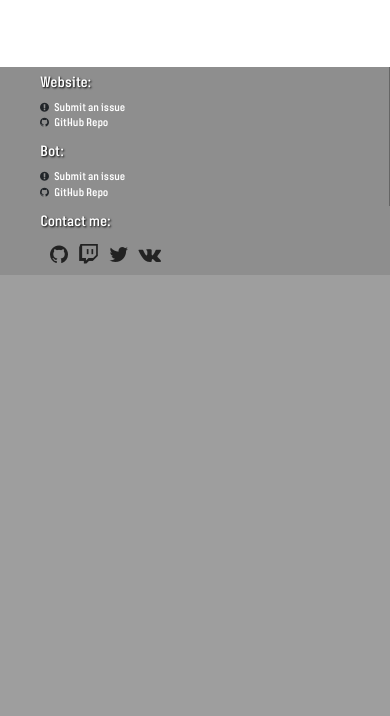
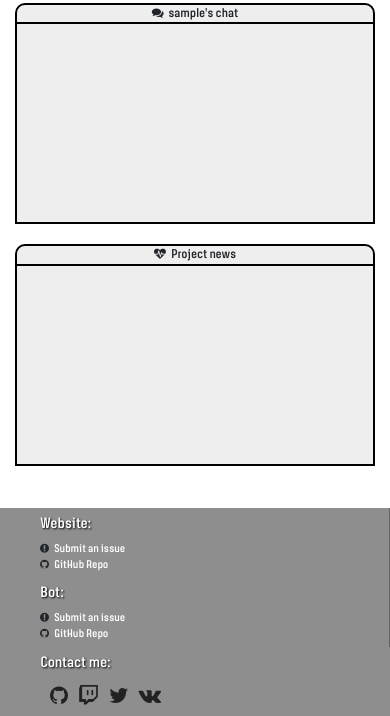
Before and after one commit to ipriver/0x71aBot-web-interface, a Django app: page / in a window 390 px wide. Shown: the part 569-1285 px from the top of the page. Before the commit the page ends 844 px from the top, so only its background shows below. Run offline with Django 3.2, Linux system fonts and the light colour scheme; the visitor is signed in with stand-in values (Sample User, id 1); style sheets or scripts are compiled from the project's sources; some libraries are stand-ins or nearby versions.

Commit message:
main content for users

```diff
--- a/src/static/styles/index.scss
+++ b/src/static/styles/index.scss
@@ -1,13 +1,79 @@
-.login-twitch {
-    padding: 20px;
-    height: 200px;
-    width: 200px;
-    color: #FFFFFF;
-    font-size: 2rem;
-    background-color: #8402D5;
-    &:hover {
-        color: #FFFFFF;
-        background-color: #61009E;
-        text-decoration: none;
+@font-face {
+  font-family: FontAwesome;
+  src: url(../fonts/FontAwesome.otf);
+}
+
+@font-face {
+  font-family: SteagislerRegular;
+  src: url(../fonts/SteagislerRegular.otf);
+}
+
+.bot-logs {
+    p {
+
+        &:before {
+            margin-right: 5px;
+            content: '\f27b';
+            font-family: FontAwesome;
+        }
+    }
+
+}
+
+.chat {
+    p {
+        &:before {
+            margin-right: 5px;
+            content: '\f086';
+            font-family: FontAwesome;
+        }
     }
 }
+
+.news {
+    p {
+        &:before {
+            margin-right: 5px;
+            content: '\f21e';
+            font-family: FontAwesome;
+        }
+    }
+}
+
+.bot-statistics {
+    p {
+        &:before {
+            margin-right: 5px;
+            content: '\f080';
+            font-family: FontAwesome;
+        }
+    }
+}
+
+.bot-logs,
+.chat,
+.news,
+.bot-statistics {
+
+    margin-top: 20px;
+    .frame {
+        height: 200px;
+        border: 2px solid #000000;
+        border-top: none;
+
+    }
+    p {
+        display: flex;
+        justify-content: center;
+        margin: 0;
+        border: 2px solid #000000;
+        border-top-left-radius: 10px;
+        border-top-right-radius: 10px;
+        font-size: 1.7rem;
+        font-family: SteagislerRegular, Arial, sans-serif;
+    }
+
+    .frame, p {
+        background-color: #EEEEEE;
+    }
+}
--- a/src/templates/index.html
+++ b/src/templates/index.html
@@ -12,26 +12,49 @@
 {% block header_nav %}
     <ul class="col-md-10 col-sm-12 nav justify-content-end align-items-center">
         {% if user.is_authenticated %}
-            <li class="nav-item col-lg-2 col-md-2 col-sm-12"><a href="
-            {% url 'webinter:logout' %}" class="nav-link">Log out</a></li>
+            <li class="nav-item col-lg-1 col-md-2 col-sm-12"><a href="
+            {% url 'webinter:logout' %}" class="nav-link">Logout</a></li>
         {% else %}
-            <li class="nav-item col-lg-2 col-md-2 col-sm-12"><a href="admin/" class="nav-link">Log in</a></li>
+            <li class="nav-item col-lg-1 col-md-2 col-sm-12"><a href="admin/" class="nav-link">Login</a></li>
         {% endif %}
     </ul>
 {% endblock %}
 
 {% block maincontent %}
     {% if user.is_authenticated %}
-        <iframe frameborder="0"
-        scrolling="yes"
-        id="ipriver"
-        src="http://www.twitch.tv/ipriver/chat"
-        height="500"
-        width="350"
-        style="float:right;"
-        >
-        </iframe>
-    {% else %}
+
+        <div class="container">
+            <div class="row">
+                <div class="bot-logs col-lg-6 col-md-6 col-sm-12">
+                    <p>Your bot log</p>
+                    <div class="bot-logs-frame frame"></div>
+                </div>
+                <div class="bot-statistics col-lg-6 col-md-6 col-sm-12">
+                    <p>Your bot statistics</p>
+                    <div class="bot-statistics-frame frame"></div>
+                </div>
+            </div>
+            <div class="row">
+                <div class="chat bot-logs col-lg-6 col-md-6 col-sm-12">
+                    <p>{{ user.username }}'s chat</p>
+                    <div class="chat-frame frame"></div>
+                   <!--  <iframe frameborder="0"
+                   scrolling="yes"
+                   id="{{ user.username }}"
+                   src="http://www.twitch.tv/{{ user.username }}/chat"
+                   height="500"
+                   width="600"
+                   >
+                   </iframe> -->
+                </div>
+                <div class="news bot-logs col-lg-3 col-md-3 col-sm-12">
+                    <p>Project news</p>
+                    <div class="news-frame frame"></div>
+                </div>
+            </div>
+
+        </div>
+        {% else %}
         <div class="container-fluid presentation">
             <div class="row">
                 <div class="container">
```
